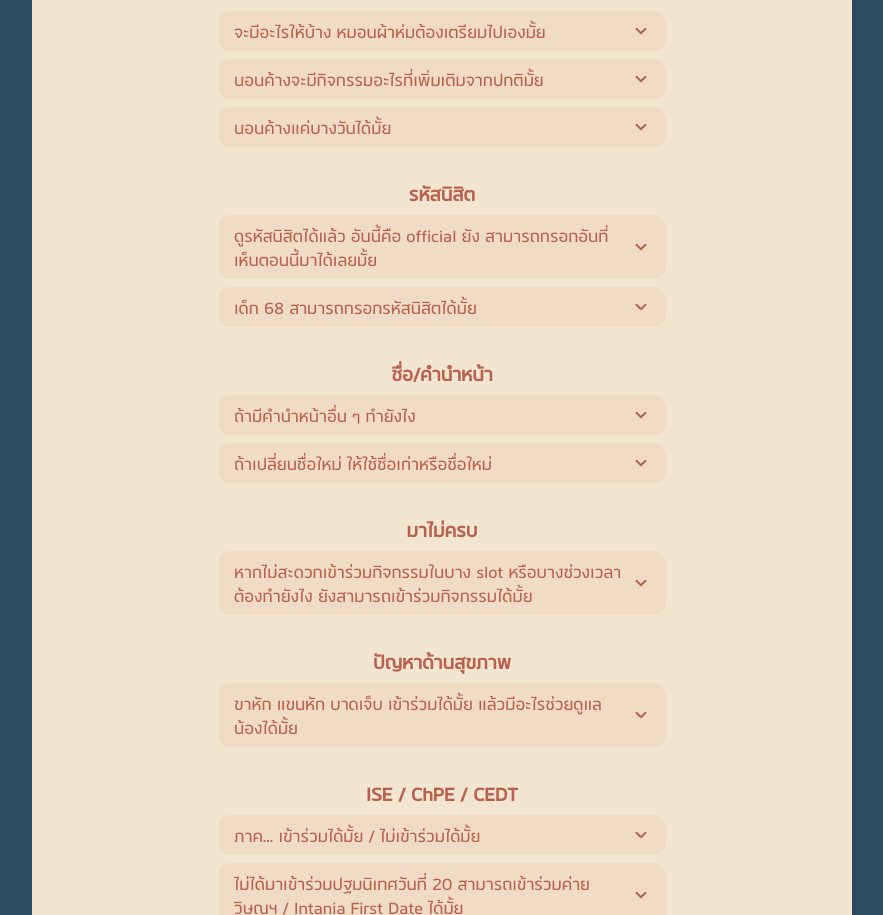
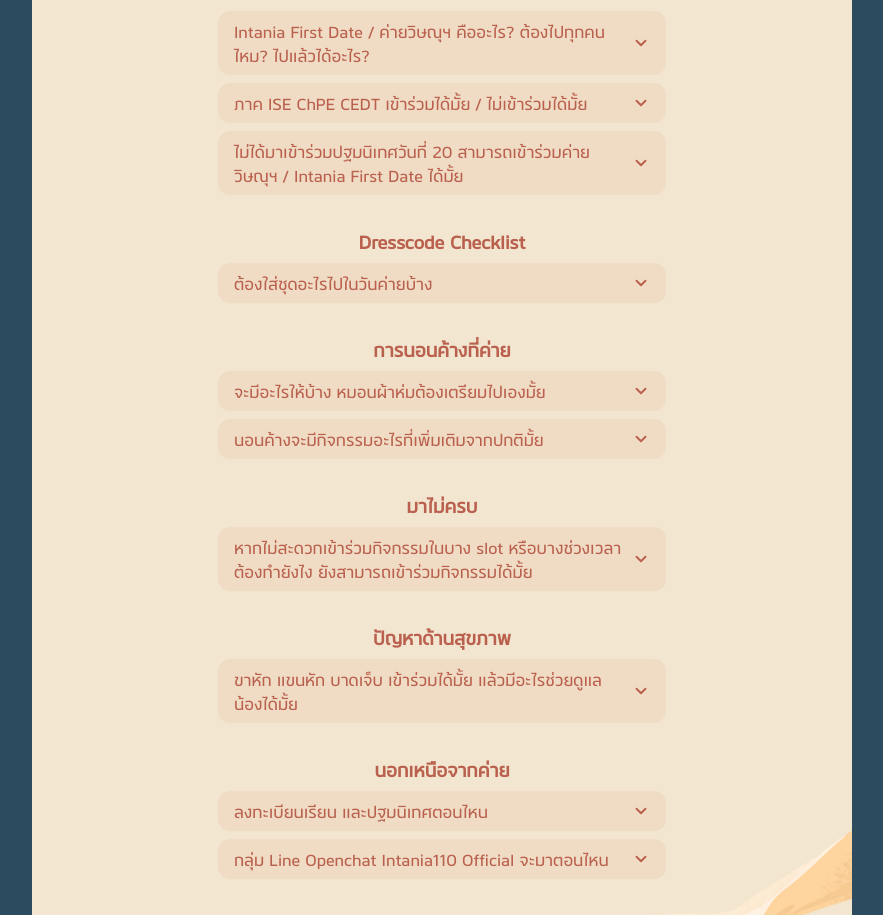
Before and after one commit to IT-Vishnu24th/vishnu24th-website, a Next.js app: page / in a window 1280 px wide. Shown: the part 1517-2432 px from the top of the page, without its empty margins (198-1081 px from the left). Built offline with nearby package versions, Linux system fonts and the light colour scheme; no server answers.

Commit message:
feat: adjust FAQ

```diff
--- a/src/features/landing-page/const/FAQdata.ts
+++ b/src/features/landing-page/const/FAQdata.ts
@@ -10,7 +10,38 @@ export type FAQCategory = {
 
 export const faqData: FAQCategory[] = [
   {
-    title: "นอนค้าง",
+    title: "เกี่ยวกับค่าย",
+    items: [
+      {
+        question: "Intania First Date / ค่ายวิษณุฯ คืออะไร? ต้องไปทุกคนไหม? ไปแล้วได้อะไร?",
+        answer:
+          "2 กิจกรรมนี้เป็นงานที่พี่ ๆ วิศวะจุฬาฯ ตั้งใจจัดให้ชาว Intania 110 โดยเฉพาะเพื่อให้น้องได้รู้จักเพื่อนใหม่ รู้จักรุ่นพี่และทำความคุ้นเคยกับคณะก่อนเปิดเทอมแม้จะไม่บังคับเข้าร่วม แต่รับรองว่าใครมาจะได้ความทรงจำดี ๆ กลับไปแน่นอน !",
+      },
+      {
+        question: "ภาค ISE ChPE CEDT เข้าร่วมได้มั้ย / ไม่เข้าร่วมได้มั้ย",
+        answer:
+          "น้องปี 1 ทุกคนในคณะวิศวกรรมศาสตร์ สามารถเข้าร่วมกิจกรรมนี้ได้ และแนะนำให้เข้าร่วมทุกคน เพราะเป็นกิจกรรมรับน้องที่ใหญ่ที่สุดของวิศวฯ ที่จะได้รับทั้งประสบการณ์ที่ไม่เคยได้จากที่ไหน และเก็บเกี่ยวความทรงจำแรกในรั้ววิศวะจุฬาฯ !",
+      },
+      {
+        question:
+          "ไม่ได้มาเข้าร่วมปฐมนิเทศวันที่ 20 สามารถเข้าร่วมค่ายวิษณุฯ / Intania First Date ได้มั้ย",
+        answer:
+          "ได้ เนื่องจากกิจกรรมเป็นคนละส่วนกัน ไม่ได้มีรายละเอียดที่เกี่ยวข้องกัน จึงสามารถเข้าร่วมกิจกรรมได้ตามปกติ แต่แนะนำว่าให้มาปฐมนิเทศ เพราะเป็นปฐมนิเทศรวมที่ใหญ่ที่สุดของคณะวิศวะจุฬาฯ ที่จัดให้กับนิสิตชั้นปีที่ 1",
+      },
+    ],
+  },
+  {
+    title: "Dresscode Checklist",
+    items: [
+      {
+        question: "ต้องใส่ชุดอะไรไปในวันค่ายบ้าง",
+        answer:
+          "เร็ว ๆ นี้จะมีประชาสัมพันธ์ Dress code และ Check List สิ่งของจำเป็นสำหรับการมาค่าย ทางช่องทาง IG อีกครั้ง ติดตาม IG และ TikTok vishnu24th ไว้ได้เลยยยยย",
+      },
+    ],
+  },
+  {
+    title: "การนอนค้างที่ค่าย",
     items: [
       {
         question: "จะมีอะไรให้บ้าง หมอนผ้าห่มต้องเตรียมไปเองมั้ย",
@@ -18,42 +49,7 @@ export const faqData: FAQCategory[] = [
       },
       {
         question: "นอนค้างจะมีกิจกรรมอะไรที่เพิ่มเติมจากปกติมั้ย",
-        answer:
-          "มีกิจกรรมเล็กน้อย เพื่อไม่ให้น้องรู้สึกเหงาจนเกินไป แต่เบื้องต้นอยากให้มานอนตามความจำเป็น",
-      },
-      {
-        question: "นอนค้างแค่บางวันได้มั้ย",
-        answer: "คิดว่าได้นะ",
-      },
-    ],
-  },
-  {
-    title: "รหัสนิสิต",
-    items: [
-      {
-        question:
-          "ดูรหัสนิสิตได้แล้ว อันนี้คือ official ยัง สามารถกรอกอันที่เห็นตอนนี้มาได้เลยมั้ย",
-        answer:
-          "รหัสนิสิตจะประกาศอย่างเป็นทางการในวันที่ 3 ก.ค. ถ้าเป็นไปได้น้องอาจรอ recheck รหัสนิสิตอีกครั้ง ก่อนส่งในวันที่ 3 ได้ เพราะฟอร์มจะปิดวันที่ 6",
-      },
-      {
-        question: "เด็ก 68 สามารถกรอกรหัสนิสิตได้มั้ย",
-        answer: "ให้กรอกรหัส 68 มาได้เลย",
-      },
-    ],
-  },
-  {
-    title: "ชื่อ/คำนำหน้า",
-    items: [
-      {
-        question: "ถ้ามีคำนำหน้าอื่น ๆ ทำยังไง",
-        answer:
-          "ถ้าเป็นคำนำหน้าที่ไม่สามารถระบุเพศได้ เช่น หม่อมหลวง หม่อมราชวงศ์ ดร. ให้ระบุคำนำหน้าเป็น นาย นางสาว หรือ นาง",
-      },
-      {
-        question: "ถ้าเปลี่ยนชื่อใหม่ ให้ใช้ชื่อเก่าหรือชื่อใหม่",
-        answer:
-          "ให้กรอกชื่อเดียวกับที่สมัคร TCAS69 มา (เอาชื่อที่อยู่ในระบบ) แล้วส่งทั้งชื่อใหม่และชื่อเก่ามาให้พี่ ๆ ด้วยครับ",
+        answer: "มีกิจกรรมเล็กน้อย เพื่อไม่ให้น้องๆ รู้สึกเหงาจนเกินไปปป",
       },
     ],
   },
@@ -79,42 +75,6 @@ export const faqData: FAQCategory[] = [
     ],
   },
   {
-    title: "ISE / ChPE / CEDT",
-    items: [
-      {
-        question: "ภาค… เข้าร่วมได้มั้ย / ไม่เข้าร่วมได้มั้ย",
-        answer:
-          "น้องปี 1 ทุกคนในคณะวิศวกรรมศาสตร์ สามารถเข้าร่วมกิจกรรมนี้ได้ และแนะนำให้เข้าร่วมทุกคน เพราะเป็นกิจกรรมรับน้องที่ใหญ่ที่สุดของวิศวฯ ที่จะได้รับทั้งประสบการณ์ที่ไม่เคยได้จากที่ไหน และเก็บเกี่ยวความทรงจำแรกในรั้ววิศวฯ จุฬา",
-      },
-      {
-        question:
-          "ไม่ได้มาเข้าร่วมปฐมนิเทศวันที่ 20 สามารถเข้าร่วมค่ายวิษณุฯ / Intania First Date ได้มั้ย",
-        answer:
-          "ได้ เนื่องจากกิจกรรมเป็นคนละส่วนกัน ไม่ได้มีรายละเอียดที่เกี่ยวข้องกัน จึงสามารถเข้าร่วมกิจกรรมได้ตามปกติ แต่แนะนำว่าให้มาปฐมนิเทศ เพราะเป็นปฐมนิเทศรวมที่ใหญ่ที่สุดของคณะวิศวฯ ที่จัดให้กับนิสิตชั้นปีที่ 1",
-      },
-    ],
-  },
-  {
-    title: "Dresscode Checklist",
-    items: [
-      {
-        question: "ต้องใส่ชุดอะไรไปในวันค่ายบ้าง",
-        answer:
-          "เดี๋ยวจะมีประชาสัมพันธ์ Dress code และ checklist สิ่งของจำเป็นสำหรับการมาค่าย ทางช่องทาง IG อีกครั้ง ติดตาม IG และ TikTok vishnu24th ไว้ได้เลยยยยย",
-      },
-    ],
-  },
-  {
-    title: "ฟอร์ม",
-    items: [
-      {
-        question: "ต้องกรอกฟอร์มมั้ย ถ้าไม่กรอกจะได้เข้าร่วมกิจกรรมมั้ย",
-        answer:
-          "น้องปี 1 ต้องกรอกฟอร์มทุกคน เพื่อใช้ในการเก็บข้อมูล แต่หากไม่ได้กรอกมา ในวันค่ายและวันเฟิร์สเดทให้แจ้งพี่ ๆ ได้เลย จะมีพี่คอยดูแลเรื่องการกรอกฟอร์มให้กับน้อง ๆ",
-      },
-    ],
-  },
-  {
     title: "นอกเหนือจากค่าย",
     items: [
       {
```
